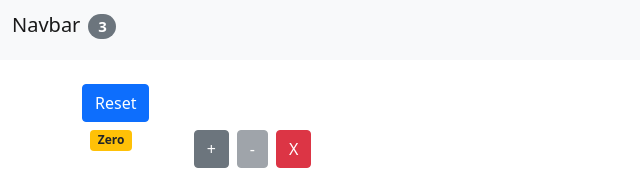
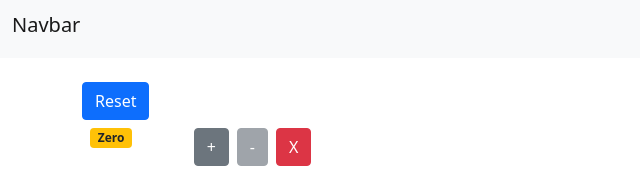
Before and after one commit to eva-hs/cart, a React (Create React App) app: page / in a window 1280 px wide. Shown: the top 170 px of the page, without its empty margins (0-640 px from the left). Built offline with nearby package versions, Linux system fonts and the light colour scheme.

Commit message:
Changed Navbar to a stateless function

```diff
--- a/src/components/NavBar.jsx
+++ b/src/components/NavBar.jsx
@@ -1,29 +1,23 @@
-import React, { Component } from "react";
+import React from "react";
 
-class NavBar extends Component {
-  render() {
+function NavBar(productCount) {
   return (
     <nav className="navbar navbar-light bg-light">
       <div className="container-fluid">
         <span className="navbar-brand h1">
           Navbar
           {/* Badge will only show amount of products with values >0 */}
-            <span>{this.formatProductCountBadge(this.props.productCount)}</span>
+          <span>
+            {productCount > 0 && (
+              <span className="badge rounded-pill bg-secondary ms-2">
+                {productCount}
+              </span>
+            )}
+          </span>
         </span>
       </div>
     </nav>
   );
 }
 
-  formatProductCountBadge(productCount) {
-    return (
-      productCount > 0 && (
-        <span className="badge rounded-pill bg-secondary ms-2">
-          {productCount}
-        </span>
-      )
-    );
-  }
-}
-
 export default NavBar;
```
Lines whose indentation alone changed are shown as unchanged.
